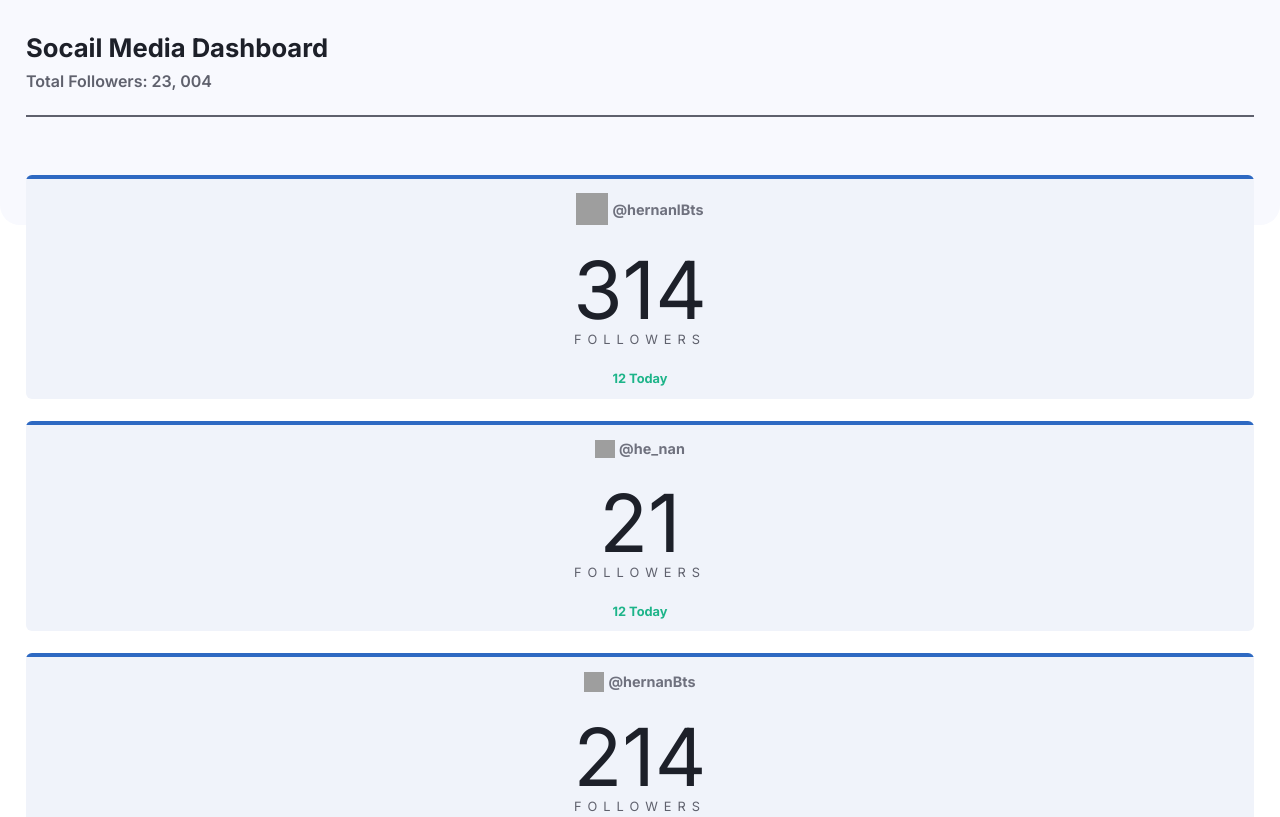
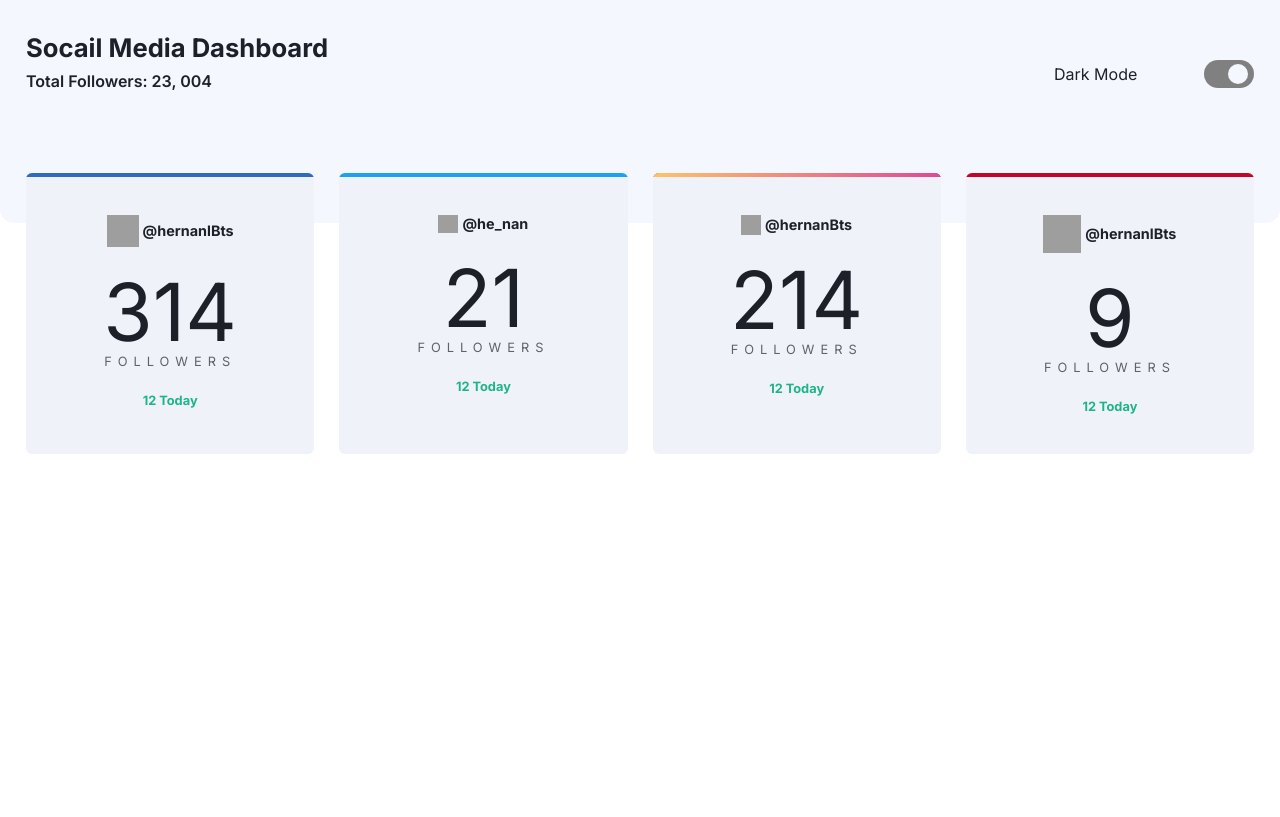
Before and after one commit to HernanBts/socialDashboardReact, a plain HTML site: page index.html in a window 1280 px wide. Shown: the top 817 px of the page. Drawn offline with Linux system fonts and the light colour scheme; grey boxes are pictures that could not be loaded.

Commit message:
add dark mode add responsive

```diff
--- a/index.html
+++ b/index.html
@@ -13,14 +13,23 @@
   <body>
     <header class="header">
       <div class="wrapper">
-        <h1>Socail Media Dashboard</h1>
-        <p class="header-total">Total Followers: 23, 004</p>
+        <div class="header-grid">
+          <div>
+            <h1>Socail Media Dashboard</h1>
+            <p class="header-total">Total Followers: 23, 004</p>
+          </div>
+          <div class="dark-mode">
+            <p class="dark-mode-title">Dark Mode</p>
+            <input type="checkbox" class="checkbox" id="checkbox" />
+            <label class="switch" for="checkbox"></label>
+          </div>
+        </div>
       </div>
     </header>
     <section class="top-cards">
       <div class="wrapper">
         <div class="grid">
-          <article class="card">
+          <article class="card facebook">
             <p class="card-title">
               <img
                 src="https://i.pinimg.com/originals/b3/26/b5/b326b5f8d23cd1e0f18df4c9265416f7.png"
@@ -37,7 +46,7 @@
               12 Today
             </p>
           </article>
-          <article class="card">
+          <article class="card twitter">
             <p class="card-title">
               <img
                 src="https://cdn.clipart.email/7e134391e9bb0fd7460ec196608196e2_png-logo-bird-twitter-image-47450-free-icons-and-png-backgrounds_3500-2849.png"
@@ -54,7 +63,7 @@
               12 Today
             </p>
           </article>
-          <article class="card">
+          <article class="card instagram">
             <p class="card-title">
               <img
                 src="https://image.flaticon.com/icons/png/512/174/174855.png"
@@ -71,7 +80,7 @@
               12 Today
             </p>
           </article>
-          <article class="card">
+          <article class="card youtube">
             <p class="card-title">
               <img
                 src="https://i.pinimg.com/originals/24/24/12/242412a32af5cca3cb114cfee0cd3d8b.png"
@@ -92,5 +101,6 @@
       </div>
     </section>
     <section></section>
+    <script src="./public/js/app.js"></script>
   </body>
 </html>
--- a/public/css/style.css
+++ b/public/css/style.css
@@ -2,6 +2,7 @@ body {
   margin: 0;
   font-family: "Inter", sans-serif;
   color: #1d2029;
+  background: var(--base-BG);
 }
 
 :root {
@@ -13,6 +14,12 @@ body {
   --instagram-2: hsl(329, 70%, 58%);
   --youtube: hsl(348, 97%, 39%);
   --grey: #5f616d;
+  --toggle: hsl(230, 22%, 74%);
+  --base-BG: hsl(0, 0%, 100%);
+  --base-TBG: hsl(225, 100%, 98%);
+  --card-background: hsl(227, 47%, 96%);
+  --card-tag-text: hsl(230, 17%, 14%);
+  --switch-color: linear-gradient(to right, grey 0%, grey 100%);
 }
 
 .wrapper {
@@ -24,24 +31,96 @@ body {
   grid-row-gap: 22px;
 }
 
+/* THEMES */
+
+.is-light-mode {
+  --white-BG: hsl(0, 0%, 100%);
+  --very-pale-blue-TBG: hsl(225, 100%, 98%);
+  --dark-grayish-blue-text: hsl(228, 12%, 44%);
+  --very-dark-blue-text: hsl(230, 17%, 14%);
+}
+
+.is-dark-mode {
+  --base-BG: hsl(230, 17%, 14%);
+  --base-TBG: hsl(232, 19%, 15%);
+  --card-background: hsl(228, 28%, 20%);
+  --card-tag-text: hsl(228, 34%, 66%);
+  --card-dark-blue-text: hsl(0, 0%, 100%);
+  --switch-color: linear-gradient(
+    to right,
+    hsl(210, 78%, 56%) 0%,
+    hsl(146, 68%, 55%) 100%
+  );
+}
+
+/* HEADER */
+
 .header {
-  background: #f8f9fe;
+  background: var(--base-TBG);
   padding-bottom: 100px;
-  border-radius: 0 0 20px 20px;
+  border-radius: 0 0 14px 14px;
   padding-top: 2em;
 }
 
 .header-total {
-  color: var(--grey);
+  color: var(--card-tag-text);
   margin: 0.5em 0;
   font-weight: 600;
-  border-bottom: 2px solid var(--grey);
+  border-bottom: 1px solid var(--grey);
   padding-bottom: 1.5em;
 }
+
+/* SWITCH */
+.dark-mode {
+  display: flex;
+  justify-content: space-between;
+  padding-top: 1em;
+  display: flex;
+  align-items: center;
+}
+
+.dark-mode-title {
+  color: var(--card-tag-text);
+}
+
+.checkbox {
+  display: none;
+}
+
+.checkbox:checked ~ .switch:before {
+  transform: translate(0);
+}
+
+.switch {
+  height: 28px;
+  width: 50px;
+  display: block;
+  border-radius: 14px;
+  background-image: var(--switch-color);
+  padding: 4px;
+  box-sizing: border-box;
+  cursor: pointer;
+  user-select: none;
+}
+
+.switch:before {
+  content: "";
+  background: var(--base-TBG);
+  display: block;
+  width: 20px;
+  height: 20px;
+  border-radius: 50%;
+  transform: translate(20px);
+  transition: 0.3s;
+  will-change: transform;
+}
+
+/* CARDS */
 
 h1 {
   margin: 0;
   font-size: 1.6em;
+  color: var(--card-dark-blue-text);
 }
 
 .top-cards {
@@ -52,7 +131,9 @@ h1 {
   text-align: center;
   border-radius: 6px;
   overflow: hidden;
-  background: #f0f3fa;
+  background: var(--card-background);
+  padding: 1.7em 0;
+  position: relative;
 }
 
 .card:before {
@@ -60,13 +141,17 @@ h1 {
   height: 4px;
   display: block;
   background: var(--facebook);
+  position: absolute;
+  left: 0;
+  right: 0;
+  top: 0;
 }
 
 .card-title {
   display: flex;
   align-items: center;
   justify-content: center;
-  color: #6f717e;
+  color: var(--card-tag-text);
   font-size: 0.9em;
   font-weight: bold;
 }
@@ -75,12 +160,10 @@ h1 {
   margin-right: 4px;
 }
 
-.card-followers {
-}
-
 .card-followers-number {
   font-size: 80px;
   font-weight: 700px;
+  color: var(--card-dark-blue-text);
 }
 
 .card-followers-title {
@@ -98,3 +181,57 @@ h1 {
   font-size: 0.8em;
   font-weight: bold;
 }
+
+.card.facebook::before {
+  background: var(--facebook);
+}
+.card.twitter::before {
+  background: var(--twitter);
+}
+.card.instagram::before {
+  background-image: linear-gradient(
+    to right,
+    var(--instagram-1) 0%,
+    var(--instagram-2) 100%
+  );
+}
+.card.youtube::before {
+  background: var(--youtube);
+}
+
+/* DARK MODE */
+
+@media (prefers-color-scheme: dark) {
+}
+
+/* RESPONSIVE */
+@media screen and (min-width: 480px) {
+  .grid {
+    grid-template-columns: 1fr 1fr;
+    grid-column-gap: 25px;
+  }
+  .wrapper {
+    max-width: 1440px;
+    margin: auto;
+  }
+}
+
+@media screen and (min-width: 768px) {
+  .grid {
+    grid-template-columns: 1fr 1fr 1fr;
+  }
+}
+
+@media screen and (min-width: 1024px) {
+  .grid {
+    grid-template-columns: 1fr 1fr 1fr 1fr;
+  }
+  .header-total {
+    border: none;
+  }
+  .header-grid {
+    display: grid;
+    grid-template-columns: 1fr 200px;
+    align-items: flex-start;
+  }
+}
--- /dev/null
+++ b/public/js/app.js
@@ -0,0 +1,17 @@
+const checkbox = document.querySelector("#checkbox");
+
+if (window.matchMedia("(prefers-color-scheme: dark)").matches) {
+  checkbox.setAttribute("checked", false);
+  document.body.classList.remove("is-light-mode");
+  document.body.classList.add("is-dark-mode");
+}
+
+checkbox.addEventListener("change", function (event) {
+  if (this.checked) {
+    document.body.classList.remove("is-light-mode");
+    document.body.classList.add("is-dark-mode");
+  } else {
+    document.body.classList.remove("is-dark-mode");
+    document.body.classList.add("is-light-mode");
+  }
+});
```
